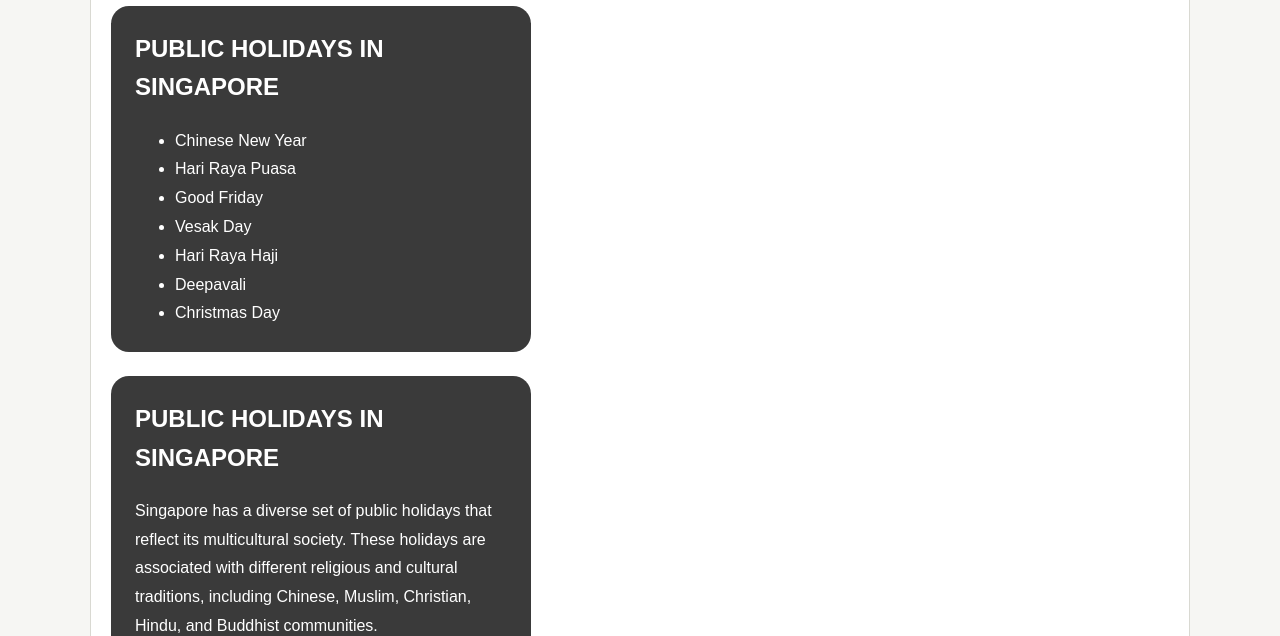
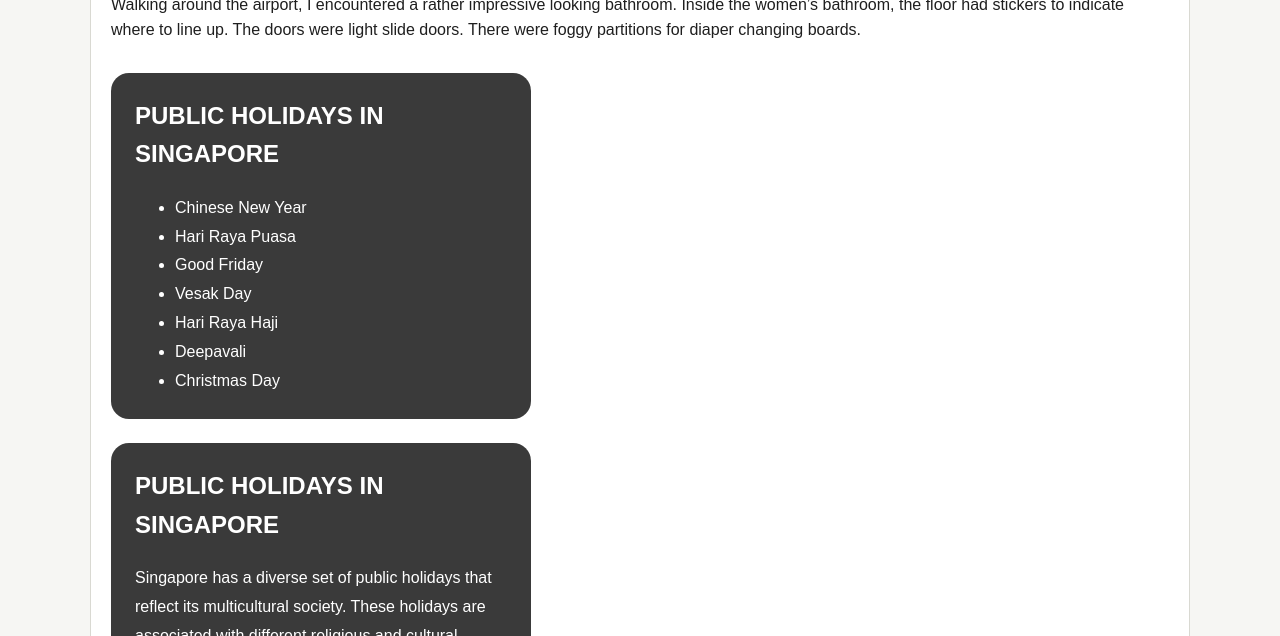
Before and after one commit to hanan317317/hana_archive, a Jekyll site: the page built from _posts/2022-09-25-singapore-entry.md, in a window 1280 px wide and 900 px high, scrolled down 476 px, cut to the strip 264-900 px from the top of the window. Built offline with Jekyll 4.4.1, drawn with Linux system fonts in a browser that asks for light colours.

Commit message:
Add words in singapore entry

```diff
--- a/_posts/2022-09-25-singapore-entry.md
+++ b/_posts/2022-09-25-singapore-entry.md
@@ -22,6 +22,11 @@ Narita Airport was very empty. Fewer flights and tourists due to COVID.
     style="width: 400px; height: auto; border-radius: 0 !important;"
   >
 </div>
+
+Walking around the airport, I encountered a rather impressive looking bathroom.
+Inside the women's bathroom, the floor had stickers to indicate where to line up.
+The doors were light slide doors.
+There were foggy partitions for diaper changing boards.
 
 <div style="background: #3a3a3a; padding: 24px; border-radius: 18px; color: white; max-width: 420px; margin-top: 30px;">
   <h2 style="margin-top: 0;">PUBLIC HOLIDAYS IN SINGAPORE</h2>
--- a/style.css
+++ b/style.css
@@ -79,6 +79,7 @@ a:focus {
   color: #ADD8E6 !important;
   text-decoration: underline;
 }
+
 .site-main {
   padding: 28px 0 48px;
 }
```
Also changed, not shown: 1 other file.
